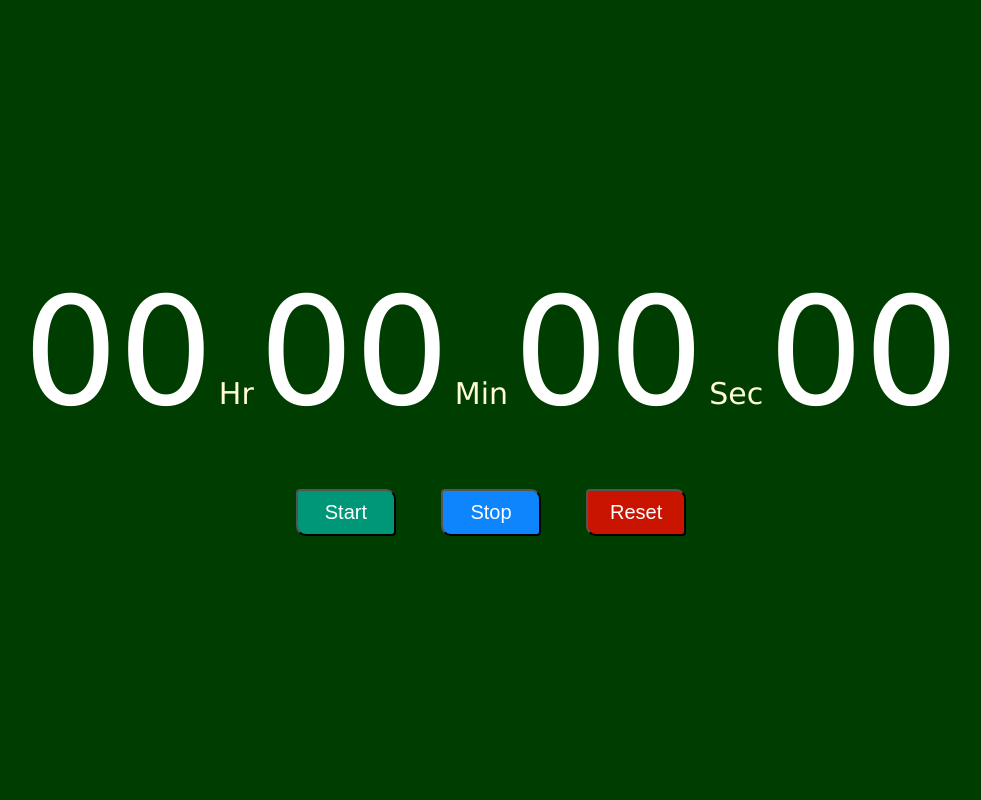
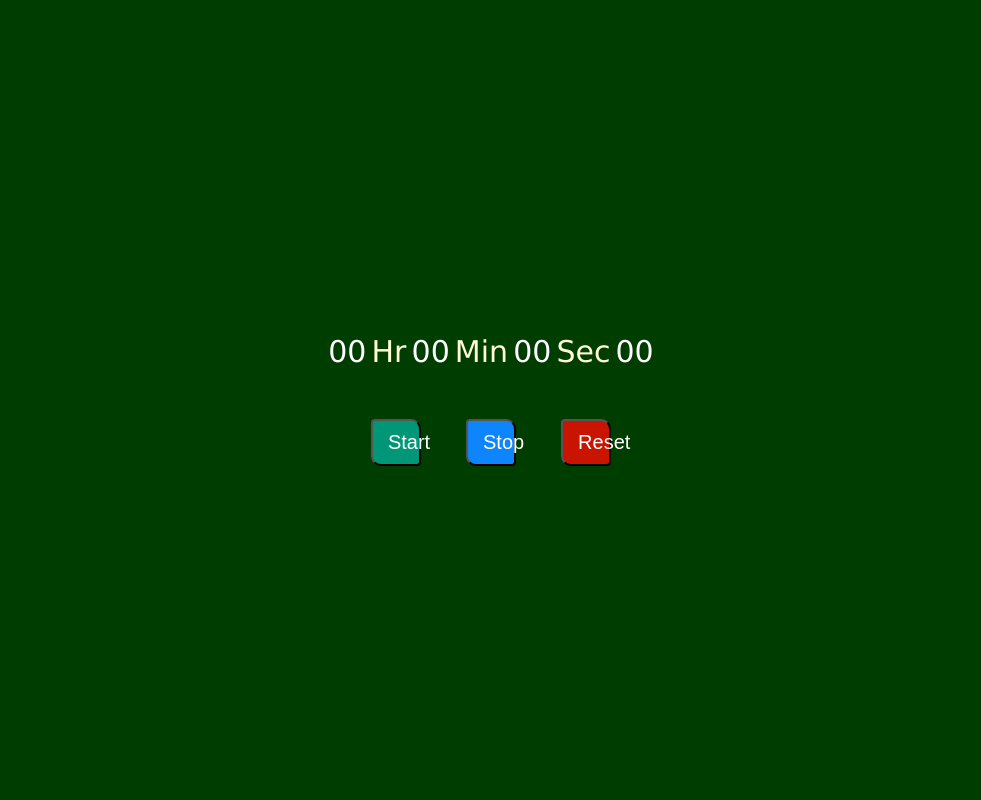
Before and after one commit to zanerybop/.github.io, a PHP site: page / in a window 1280 px wide. Shown: the whole page, without its empty margins (149-1130 px from the left). Run offline with PHP 8.4, Linux system fonts and the light colour scheme.

Commit message:
Update style.css

```diff
--- a/style.css
+++ b/style.css
@@ -20,7 +20,7 @@ h1 {
 }
 
 .digit {
-	font-size: 150px;
+	font-size: 30px;
 	color: #fff;
 }
 
@@ -34,7 +34,7 @@ h1 {
 }
 
 .btn {
-	width: 100px;
+	width: 50px;
 	padding: 10px 15px;
 	margin: 0px 20px;
 	border-top-right-radius: 10px;
```
